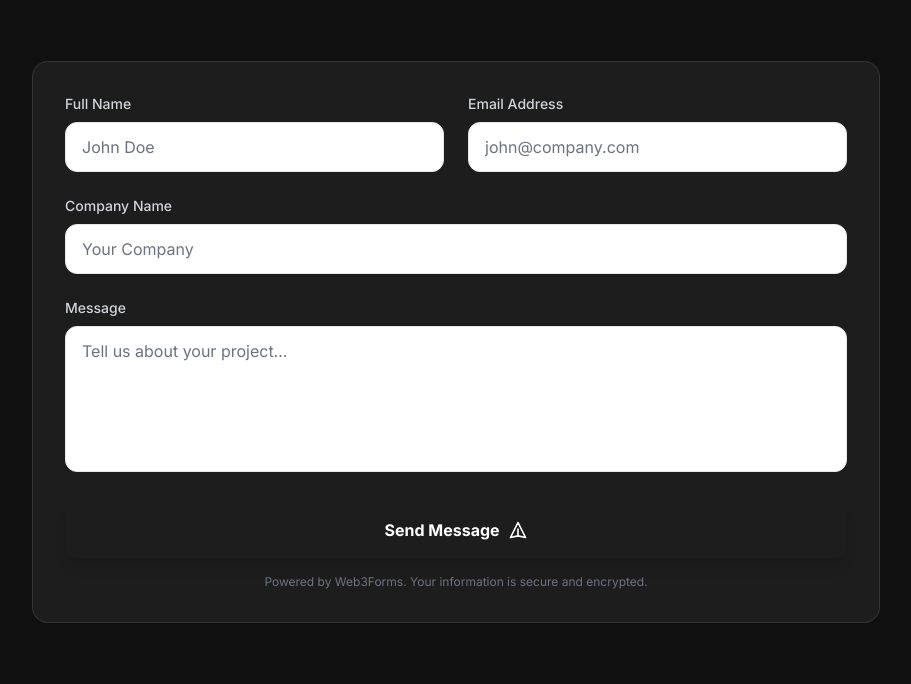
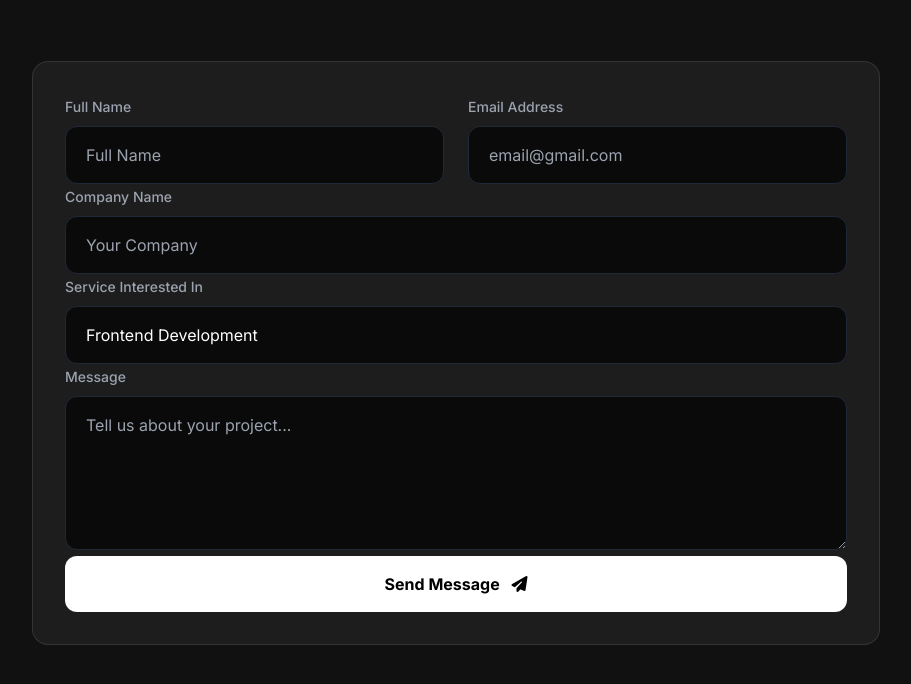
Before and after one commit to Design221/Dark-Website, a plain HTML site: page index.html in a window 1280 px wide. Shown: the part 6505-7189 px from the top of the page, without its empty margins (184-1095 px from the left). Drawn offline with nearby package versions, Linux system fonts and the light colour scheme.

Commit message:
Update scripts

```diff
--- a/index.html
+++ b/index.html
@@ -614,55 +614,64 @@
             <input type="hidden" name="access_key" value="2b49d5db-4ac0-477f-89bc-36ca322dad15" />
 
             <!-- Subject Line -->
-            <input type="hidden" name="subject" value="New Contact Form Submission - Risurge Digital" />
+            <input type="hidden" name="subject" value="New Contact Form Submission - OKOYE MICAH PERSONAL WEBSITE" />
 
             <!-- From Name -->
-            <input type="hidden" name="from_name" value="Risurge Digital Website" />
+            <input type="hidden" name="from_name" value="OKOYE MICAH PERSONAL WEBSITE" />
 
             <!-- Reply To -->
             <input type="hidden" name="replyto" value="" />
 
-            <div class="grid sm:grid-cols-2 gap-6 mb-6">
-              <div>
-                <label class="block text-sm font-medium text-gray-300 mb-2">Full Name</label>
+            <div class="grid md:grid-cols-2 gap-6">
+              <div class="space-y-2">
+                <label class="text-sm font-medium text-gray-400">Full Name</label>
                 <input
                   type="text"
                   name="name"
                   required
-                  placeholder="John Doe"
-                  class="w-full px-4 py-3 bg-dark-800 border border-dark-600 rounded-xl text-white placeholder-gray-500 focus:outline-none focus:border-primary-500 focus:ring-1 focus:ring-primary-500 transition-all"
+                  placeholder="Full Name"
+                  class="w-full bg-brand-black border border-gray-800 rounded-xl px-5 py-4 text-white focus:outline-none focus:border-white transition-colors"
                 />
               </div>
-              <div>
-                <label class="block text-sm font-medium text-gray-300 mb-2">Email Address</label>
+              <div class="space-y-2">
+                <label class="text-sm font-medium text-gray-400">Email Address</label>
                 <input
                   type="email"
                   name="email"
                   required
-                  placeholder="john@company.com"
-                  class="w-full px-4 py-3 bg-dark-800 border border-dark-600 rounded-xl text-white placeholder-gray-500 focus:outline-none focus:border-primary-500 focus:ring-1 focus:ring-primary-500 transition-all"
-                />
+                  placeholder="email@gmail.com"
+                class="w-full bg-brand-black border border-gray-800 rounded-xl px-5 py-4 text-white focus:outline-none focus:border-white transition-colors"/>
               </div>
             </div>
 
-            <div class="mb-6">
-              <label class="block text-sm font-medium text-gray-300 mb-2">Company Name</label>
+            <div class="space-y-2">
+              <label class="text-sm font-medium text-gray-400">Company Name</label>
               <input
                 type="text"
                 name="company"
                 placeholder="Your Company"
-                class="w-full px-4 py-3 bg-dark-800 border border-dark-600 rounded-xl text-white placeholder-gray-500 focus:outline-none focus:border-primary-500 focus:ring-1 focus:ring-primary-500 transition-all"
-              />
+              class="w-full bg-brand-black border border-gray-800 rounded-xl px-5 py-4 text-white focus:outline-none focus:border-white transition-colors"/>
             </div>
 
-            <div class="mb-6">
-              <label class="block text-sm font-medium text-gray-300 mb-2">Message</label>
+            <div class="space-y-2">
+                <label class="text-sm font-medium text-gray-400">Service Interested In</label>
+                    <select
+                        class="w-full bg-brand-black border border-gray-800 rounded-xl px-5 py-4 text-white focus:outline-none focus:border-white transition-colors appearance-none">
+                        <option>Frontend Development</option>
+                        <option>UI/UX Design</option>
+                        <option>Graphic Design</option>
+                        <option>Others</option>
+                    </select>
+                </div>
+
+            <div class="space-y-2">
+              <label class="text-sm font-medium text-gray-400">Message</label>
               <textarea
                 name="message"
                 required
                 rows="5"
                 placeholder="Tell us about your project..."
-                class="w-full px-4 py-3 bg-dark-800 border border-dark-600 rounded-xl text-white placeholder-gray-500 focus:outline-none focus:border-primary-500 focus:ring-1 focus:ring-primary-500 transition-all resize-none"
+                class="w-full bg-brand-black border border-gray-800 rounded-xl px-5 py-4 text-white focus:outline-none focus:border-white transition-colors"
               ></textarea>
             </div>
 
@@ -671,17 +680,10 @@
 
             <button
               type="submit"
-              class="w-full py-4 bg-gradient-to-r from-primary-600 to-primary-500 text-white font-bold rounded-xl hover:from-primary-500 hover:to-primary-400 transition-all duration-300 shadow-lg shadow-primary-500/20 hover:shadow-primary-500/40 hover:scale-[1.02] flex items-center justify-center gap-2"
+              class="w-full py-4 bg-white text-black font-bold rounded-xl hover:bg-gray-200 transition-all transform hover:scale-[1.02]"
             >
-              Send Message
-              <svg class="w-5 h-5" fill="none" stroke="currentColor" viewBox="0 0 24 24">
-                <path stroke-linecap="round" stroke-linejoin="round" stroke-width="2" d="M12 19l9 2-9-18-9 18 9-2zm0 0v-8" />
-              </svg>
+              Send Message <i class="fas fa-paper-plane ml-2"></i>
             </button>
-
-            <p class="text-xs text-gray-500 mt-4 text-center">
-              Powered by Web3Forms. Your information is secure and encrypted.
-            </p>
           </form>
         </div>
 
```
